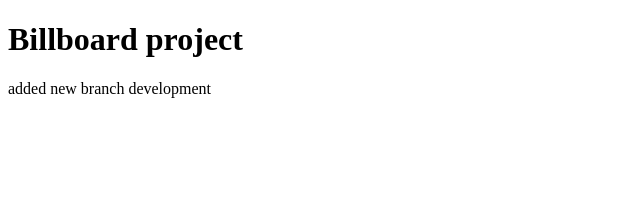
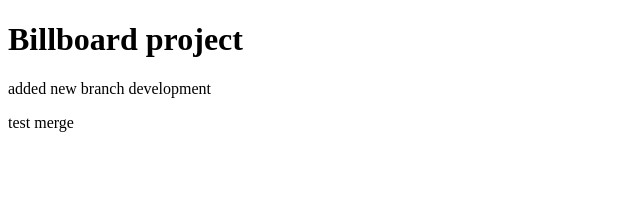
Before and after one commit to Dmitriy15-m/main-billboard-project, an Angular app: page / in a window 1280 px wide. Shown: the top 204 px of the page, without its empty margins (0-640 px from the left). Built offline with nearby package versions, Linux system fonts and the light colour scheme.

Commit message:
test merge

```diff
--- a/src/app/app.component.html
+++ b/src/app/app.component.html
@@ -1,2 +1,3 @@
 <h1>Billboard project</h1>
 <p>added new branch development</p>
+<p>test merge</p>
```
